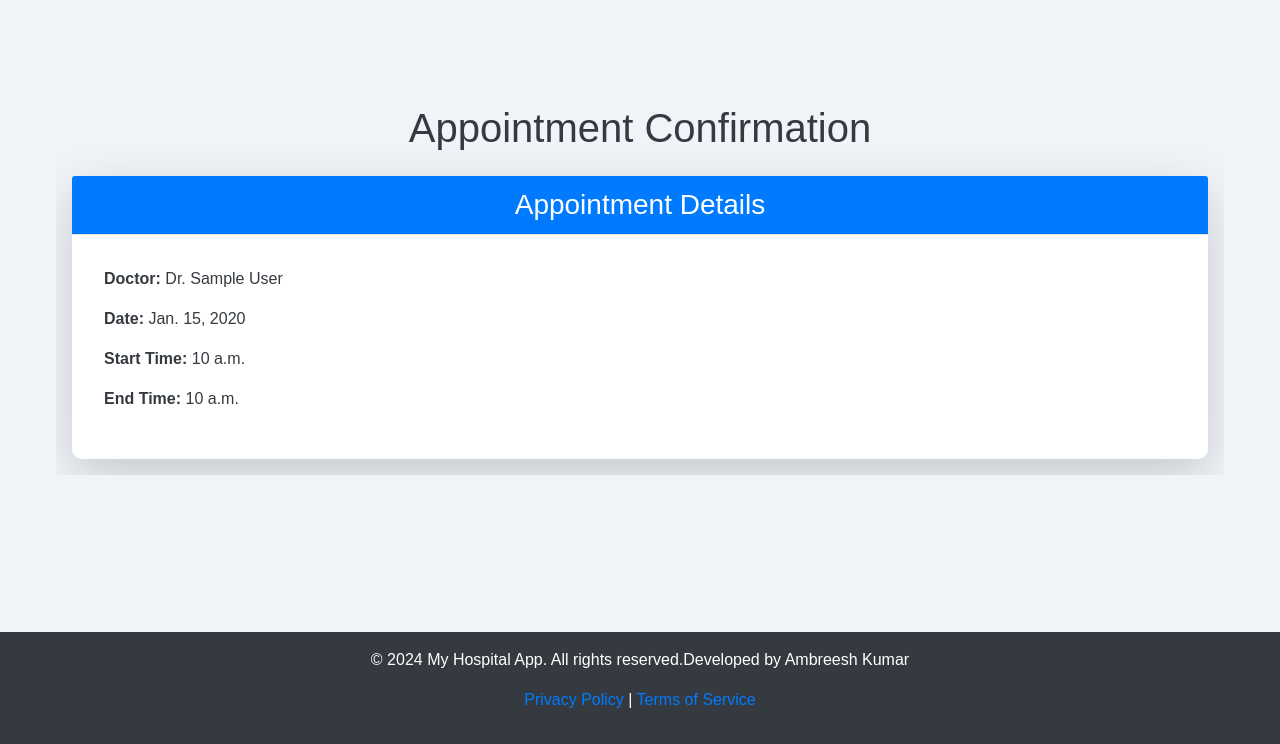
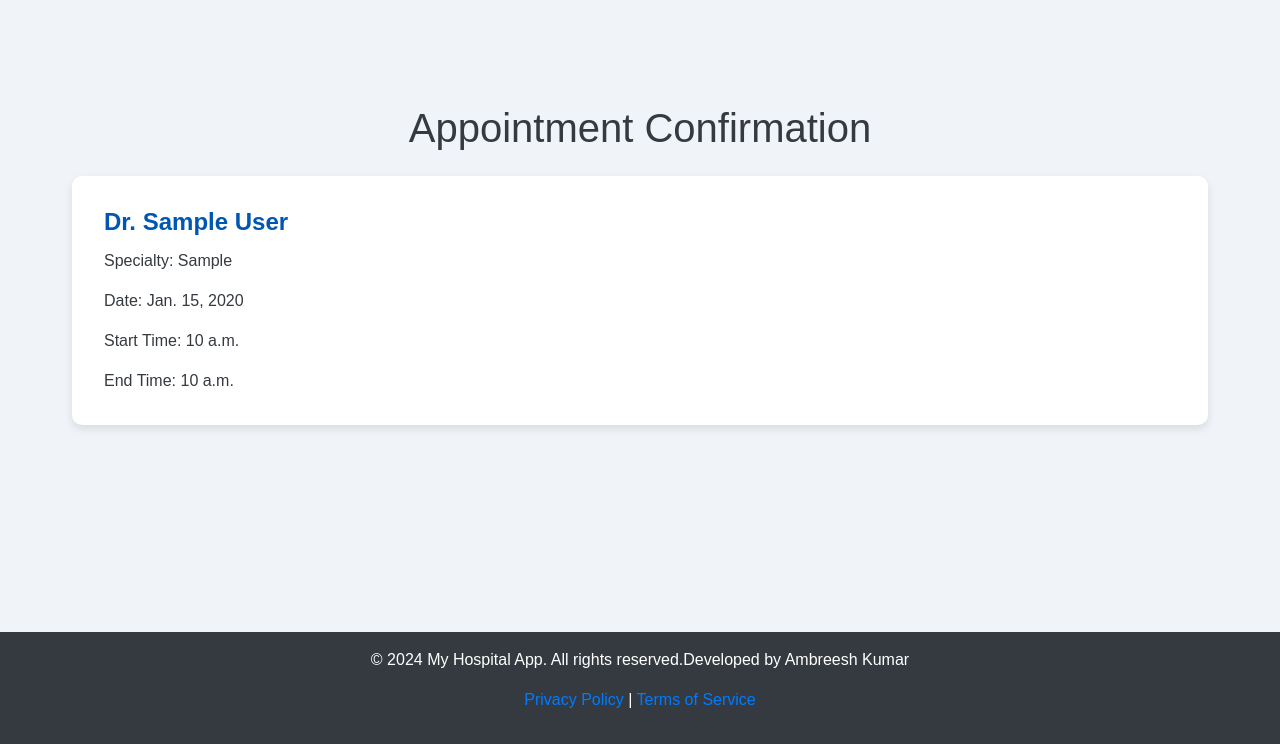
Before and after one commit to ambreesh62/Hospital-Management, a Django app: template templates/appointment_confirmation.html in a window 1280 px wide. Shown: the part 56-800 px from the top of the page. Run offline with Django 4.2, Linux system fonts and the light colour scheme; the template is opened without the code that fills it: values that come from a table or form of the project are taken from there, others are empty; tables that the repository leaves empty hold one stand-in row (values such as "Sample post"); parts of the project's set-up code (start-up, migrations or seed data) failed here and were passed over; some libraries are stand-ins or nearby versions.

Commit message:
add style.css

```diff
--- a/templates/appointment_confirmation.html
+++ b/templates/appointment_confirmation.html
@@ -1,17 +1,16 @@
+<!-- appointment_confirmation.html -->
 {% extends 'base.html' %}
 
 {% block content %}
 <div class="container mt-5">
     <h1 class="text-center mb-4">Appointment Confirmation</h1>
-    <div class="card border-primary shadow-lg">
-        <div class="card-header bg-primary text-white text-center">
-            <h3 class="mb-0">Appointment Details</h3>
-        </div>
+    <div class="card">
         <div class="card-body">
-            <p><strong>Doctor:</strong> Dr. {{ appointment.doctor.first_name }} {{ appointment.doctor.last_name }}</p>
-            <p><strong>Date:</strong> {{ appointment.date }}</p>
-            <p><strong>Start Time:</strong> {{ appointment.start_time }}</p>
-            <p><strong>End Time:</strong> {{ appointment.end_time }}</p>
+            <h5 class="card-title">Dr. {{ appointment.doctor.get_full_name }}</h5>
+            <p class="card-text">Specialty: {{ appointment.specialty }}</p>
+            <p class="card-text">Date: {{ appointment.date }}</p>
+            <p class="card-text">Start Time: {{ appointment.start_time }}</p>
+            <p class="card-text">End Time: {{ appointment.end_time }}</p>
         </div>
     </div>
 </div>
--- a/templates/book_appointment.html
+++ b/templates/book_appointment.html
@@ -2,7 +2,7 @@
 
 {% block content %}
 <div class="container mt-5">
-    <h1 class="text-center mb-4">Book Appointment with Dr. {{ doctor.user.first_name }} {{ doctor.user.last_name }}</h1>
+    <h1 class="text-center mb-4">Book Appointment with Dr. {{ doctor.user.doctor.username}}</h1>
     <div class="row justify-content-center">
         <div class="col-md-8 col-lg-6">
             <div class="card border-primary shadow-lg">
```
Also changed, not shown: accounts/views.py (+32 -3 lines).
